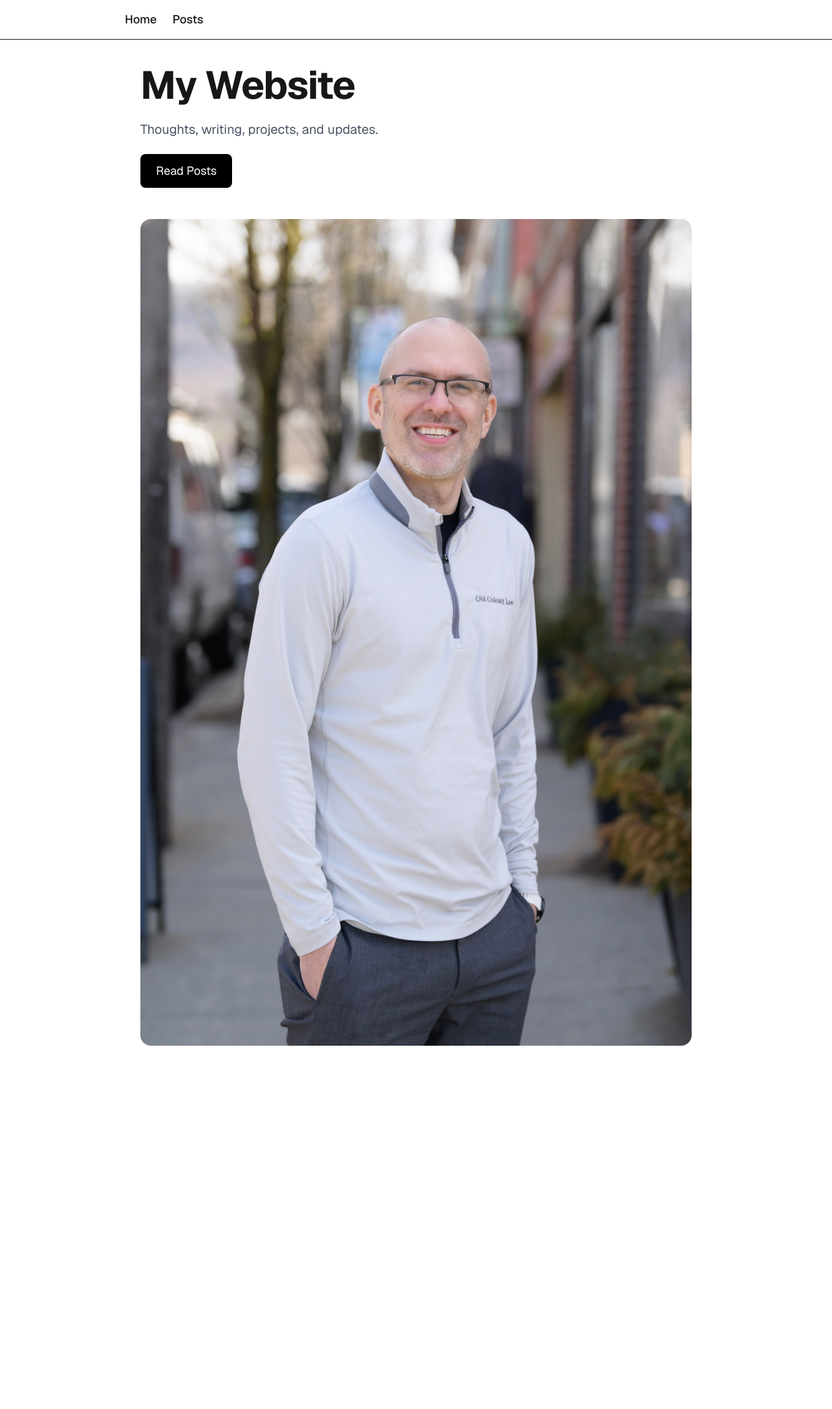
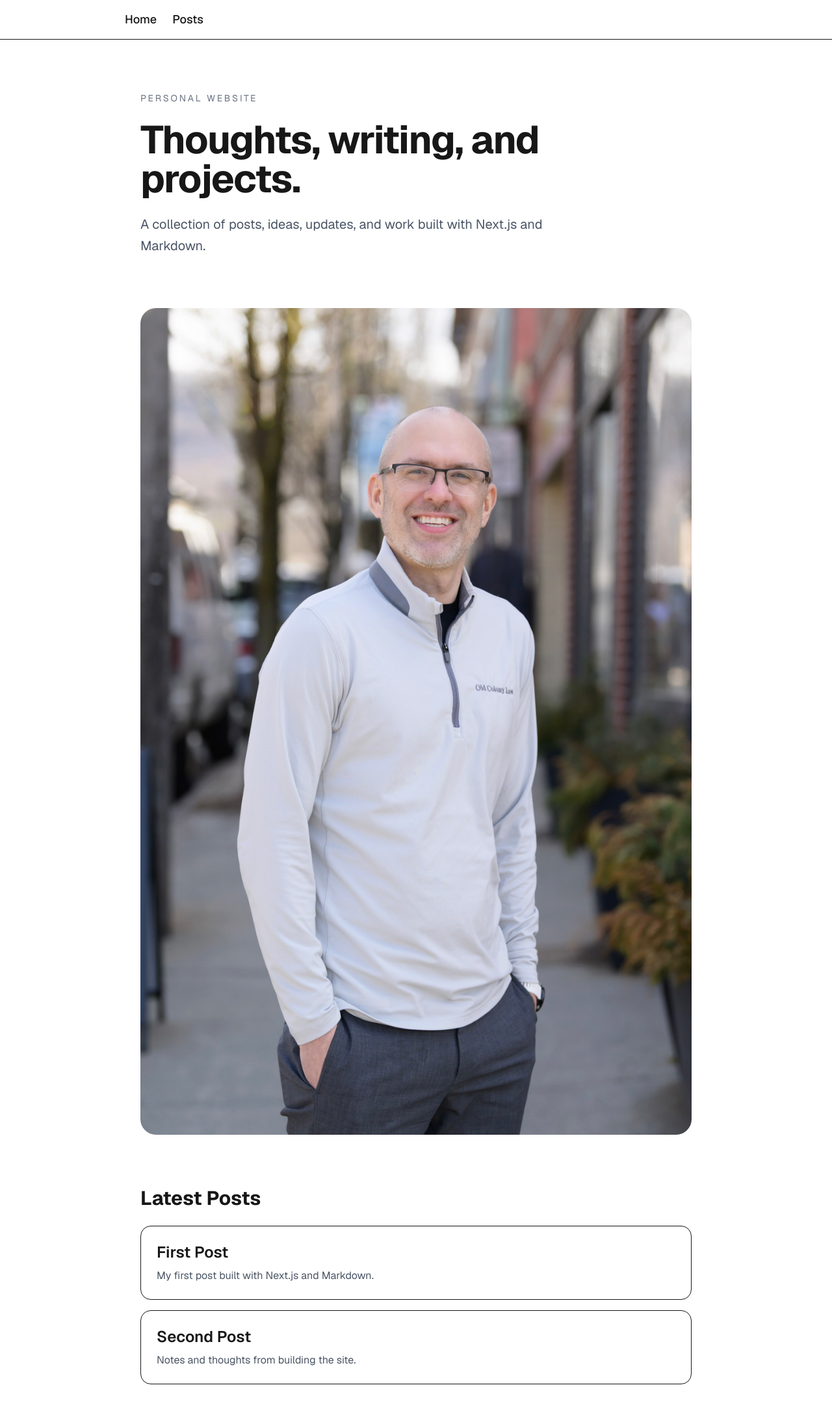
Before and after one commit to benpalkowski/my-site, a Next.js app: page / in a window 1280 px wide. Shown: the top 2168 px of the page at 65% size. Before the commit the page ends 1649 px from the top, so only its background shows below. Built offline with nearby package versions, Linux system fonts and the light colour scheme.

Commit message:
Update homepage

```diff
--- a/app/blog/[slug]/page.tsx
+++ /dev/null
@@ -1,51 +0,0 @@
-import fs from "fs";
-import path from "path";
-import matter from "gray-matter";
-import { marked } from "marked";
-
-type Props = {
-  params: Promise<{
-    slug: string;
-  }>;
-};
-
-export default async function PostPage({ params }: Props) {
-  const { slug } = await params;
-
-  const filePath = path.join(
-    process.cwd(),
-    "content/posts",
-    `${slug}.md`
-  );
-
-  if (!fs.existsSync(filePath)) {
-    return (
-      <main className="p-10">
-        <h1 className="text-3xl font-bold">
-          Post Not Found
-        </h1>
-      </main>
-    );
-  }
-
-  const fileContents = fs.readFileSync(filePath, "utf8");
-
-  const { data, content } = matter(fileContents);
-
-  const htmlContent = marked(content);
-
-  return (
-    <main className="min-h-screen p-10">
-      <h1 className="text-4xl font-bold mb-6">
-        {data.title}
-      </h1>
-
-      <article
-       className="prose prose-lg"
-        dangerouslySetInnerHTML={{
-          __html: htmlContent,
-        }}
-      />
-    </main>
-  );
-}
--- a/app/blog/page.tsx
+++ /dev/null
@@ -1,33 +0,0 @@
-import Image from "next/image";
-
-export default function HomePage() {
-  return (
-    <main className="space-y-12">
-
-      <section className="space-y-6">
-
-        <h1 className="text-6xl font-bold tracking-tight">
-          My Website
-        </h1>
-
-        <p className="text-xl text-gray-600 max-w-2xl">
-          Thoughts, writing, projects, and updates.
-        </p>
-
-
-
-      </section>
-
-      <section>
-        <Image
-          src="/images/photo.jpg"
-          alt="Homepage image"
-          width={1200}
-          height={700}
-          className="rounded-2xl w-full"
-        />
-      </section>
-
-    </main>
-  );
-}
--- a/app/layout.tsx
+++ b/app/layout.tsx
@@ -23,11 +23,12 @@ export default function RootLayout({
 
         <nav className="border-b px-6 py-4">
           <div className="max-w-4xl mx-auto flex gap-6 text-lg font-medium">
+
             <Link href="/">
               Home
             </Link>
 
-         <Link href="/posts">
+            <Link href="/posts">
   Posts
 </Link>
 
--- a/app/page.tsx
+++ b/app/page.tsx
@@ -1,26 +1,23 @@
 import Image from "next/image";
-import Link from "next/link";
 
 export default function HomePage() {
   return (
-    <main className="space-y-12">
+    <main className="space-y-20">
 
-      <section className="space-y-6">
+      <section className="space-y-6 pt-10">
 
-        <h1 className="text-6xl font-bold tracking-tight">
-          My Website
+        <p className="text-sm uppercase tracking-[0.2em] text-gray-500">
+          Personal Website
+        </p>
+
+        <h1 className="text-6xl font-bold tracking-tight max-w-3xl">
+          Thoughts, writing, and projects.
         </h1>
 
-        <p className="text-xl text-gray-600 max-w-2xl">
-          Thoughts, writing, projects, and updates.
+        <p className="text-xl text-gray-600 max-w-2xl leading-relaxed">
+          A collection of posts, ideas, updates, and work
+          built with Next.js and Markdown.
         </p>
-
-        <Link
-          href="/blog"
-          className="inline-block rounded-lg bg-black text-white px-6 py-3 text-lg"
-        >
-          Read Posts
-        </Link>
 
       </section>
 
@@ -28,10 +25,48 @@ export default function HomePage() {
         <Image
           src="/images/photo.jpg"
           alt="Homepage image"
-          width={1200}
-          height={700}
-          className="rounded-2xl w-full"
+          width={1400}
+          height={800}
+          className="rounded-3xl w-full"
         />
+      </section>
+
+      <section className="space-y-6 pb-20">
+
+        <h2 className="text-3xl font-bold">
+          Latest Posts
+        </h2>
+
+        <div className="space-y-4">
+
+          <a
+            href="/posts/first-post"
+            className="block border rounded-2xl p-6 hover:bg-gray-50 transition"
+          >
+            <h3 className="text-2xl font-semibold mb-2">
+              First Post
+            </h3>
+
+            <p className="text-gray-600">
+              My first post built with Next.js and Markdown.
+            </p>
+          </a>
+
+          <a
+            href="/posts/second-post"
+            className="block border rounded-2xl p-6 hover:bg-gray-50 transition"
+          >
+            <h3 className="text-2xl font-semibold mb-2">
+              Second Post
+            </h3>
+
+            <p className="text-gray-600">
+              Notes and thoughts from building the site.
+            </p>
+          </a>
+
+        </div>
+
       </section>
 
     </main>
--- a/app/posts/page.tsx
+++ b/app/posts/page.tsx
@@ -1,6 +1,7 @@
 import fs from "fs";
 import path from "path";
 import matter from "gray-matter";
+import Link from "next/link";
 
 export default function PostsPage() {
   const postsDirectory = path.join(
@@ -28,18 +29,40 @@ export default function PostsPage() {
     return {
       slug,
       title: data.title || slug,
+      date: data.date || "",
+      excerpt: data.excerpt || "",
     };
   });
 
   return (
-    <main className="space-y-4">
-      <h1 className="text-4xl font-bold mb-6">
+    <main className="space-y-6">
+
+      <h1 className="text-5xl font-bold mb-8">
         Posts
       </h1>
 
       {posts.map((post) => (
+        <Link
+          key={post.slug}
+          href={`/posts/${post.slug}`}
+          className="block border rounded-2xl p-6 hover:bg-gray-50 transition"
+        >
 
+          <p className="text-sm text-gray-500 mb-2">
+            {post.date}
+          </p>
+
+          <h2 className="text-3xl font-semibold mb-2">
+            {post.title}
+          </h2>
+
+          <p className="text-gray-600">
+            {post.excerpt}
+          </p>
+
+        </Link>
       ))}
+
     </main>
   );
 }
--- a/content/posts/first-post.md
+++ b/content/posts/first-post.md
@@ -1,5 +1,7 @@
 ---
 title: "First Post"
+date: "2026-05-10"
+excerpt: "My first real post built with Next.js and Markdown."
 ---
 
 # First Post
--- a/content/posts/second-post.md
+++ b/content/posts/second-post.md
@@ -1 +1,16 @@
-Test
+---
+title: "Second Post"
+---
+
+# Second Post
+
+This is another blog post on my website.
+
+## Things I'm Learning
+
+- Next.js
+- Markdown
+- Website deployment
+- GitHub workflows
+
+This site is now live online.
```
